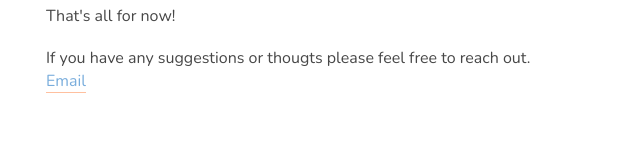
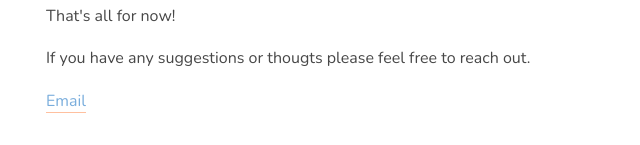
Before and after one commit to alexSatchell/Gatsby-Portfolio-Site, a Gatsby site: page /Salist in a window 1280 px wide. Shown: the part 2106-2251 px from the top of the page, without its empty margins (319-959 px from the left). Built offline with nearby package versions, Linux system fonts and the light colour scheme; Gatsby itself is replaced by a stand-in of ours.

Commit message:
Corrected margin on bottom of Salist Article Email

```diff
--- a/src/pages/Salist.js
+++ b/src/pages/Salist.js
@@ -118,7 +118,7 @@ const Salist = () => {
             If you have any suggestions or thougts please feel free to reach
             out.
           </Paragraph>
-          <ExternalLink href="mailto:satchellalex@gmail.com">
+          <ExternalLink margin={"2rem 0"} href="mailto:satchellalex@gmail.com">
             Email
           </ExternalLink>
         </Article>
```
